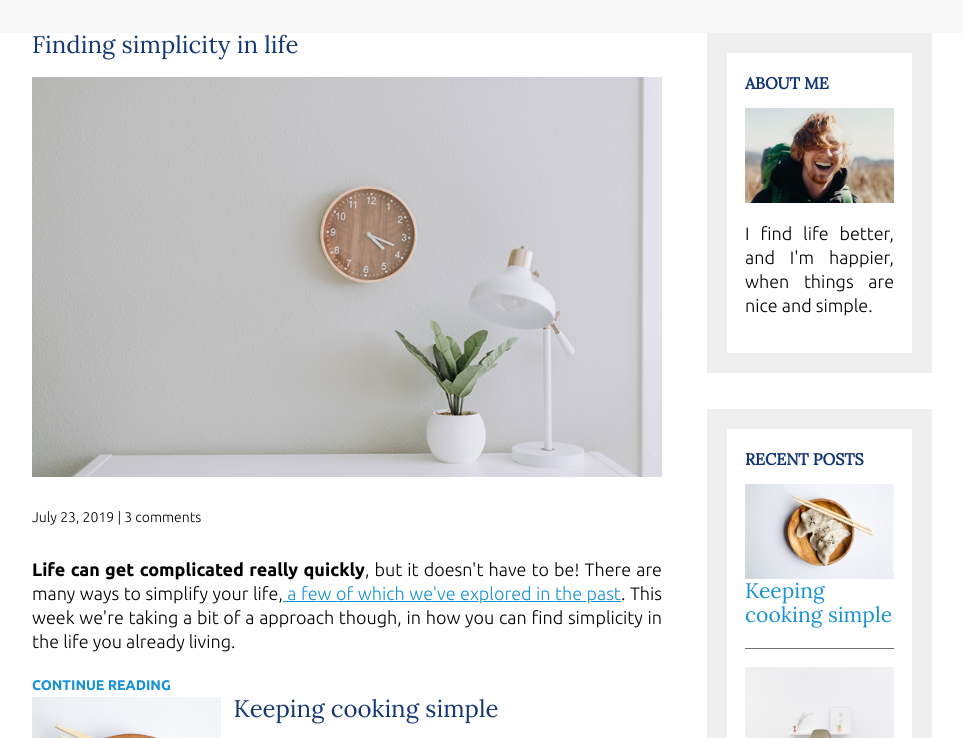
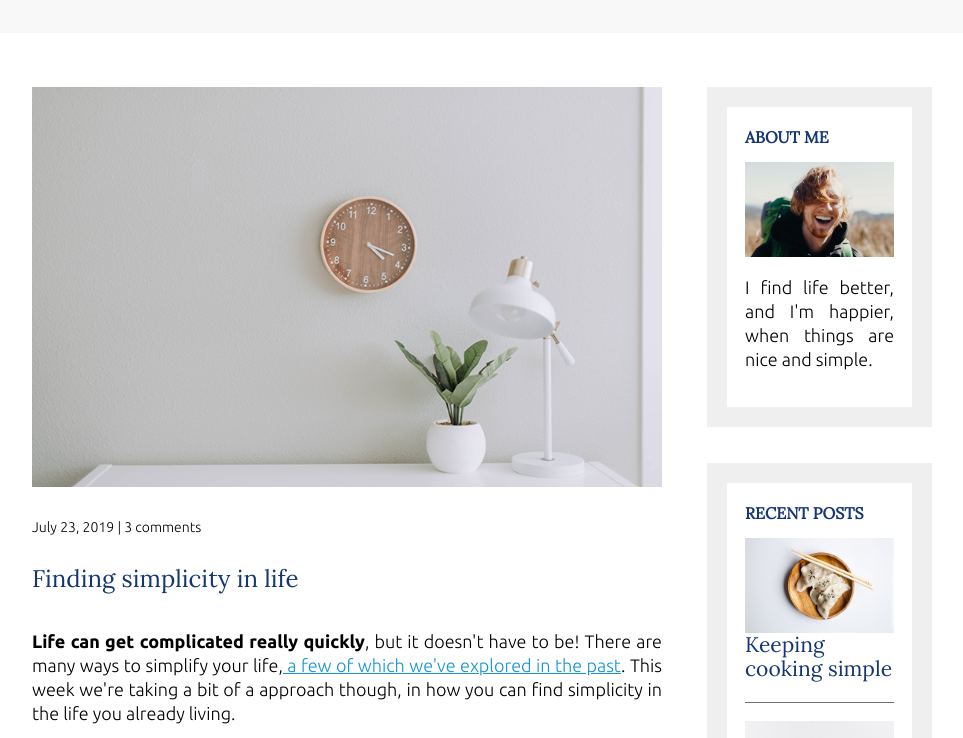
Before and after one commit to DanielIrimia87/Responsively-Site, a plain HTML site: page home.html in a window 1280 px wide. Shown: the part 99-837 px from the top of the page, without its empty margins (158-1121 px from the left). Drawn offline with Linux system fonts and the light colour scheme.

Commit message:
add style to article

```diff
--- a/css/styles.css
+++ b/css/styles.css
@@ -42,9 +42,7 @@ h3 {
     margin: 0;
 }
 
-
-h3,
-a {
+a,h3 {
     color: #1792d2;
 }
 
@@ -104,6 +102,10 @@ aside p {
     font-weight: 700;
 }
 
+.widget-recent-posts-title {
+    color: #143774;
+}
+
 /* =================
 Layout
 ================= */
@@ -124,6 +126,7 @@ header {
     background: #f8f8f8;
     padding: 2em 0;
     text-align: center;
+    margin-bottom: 3em;
 }
 
 footer{
@@ -174,7 +177,7 @@ nav a:focus {
     color: #1792d2;
 }
 
-.current-page {
+.current-page-link {
     border-bottom: 1px solid #707070;
 }
 
@@ -194,7 +197,7 @@ nav a:focus {
 
 /* articles */
 
-.article-featured {
+.article-futured {
     border-bottom: #707070 1px solid;
     padding-bottom: 2em;
     margin-bottom: 2em;
@@ -215,6 +218,7 @@ nav a:focus {
 }
 
 @media (min-width: 675px) {
+
     .article-recent {
         flex-direction: row;
         justify-content: space-between;
@@ -228,11 +232,7 @@ nav a:focus {
         width: 30%;
     }
 
-    .article-title {
-        order: 3;
-    }
-
-    .article-featured {
+    .article-futured {
         display: flex;
         flex-direction: column;
     }
@@ -241,6 +241,7 @@ nav a:focus {
         width: 100%;
         min-height: 240px;
         object-fit: cover;
+        /* object-position: left; */
         order: -2;
     }
 
```
